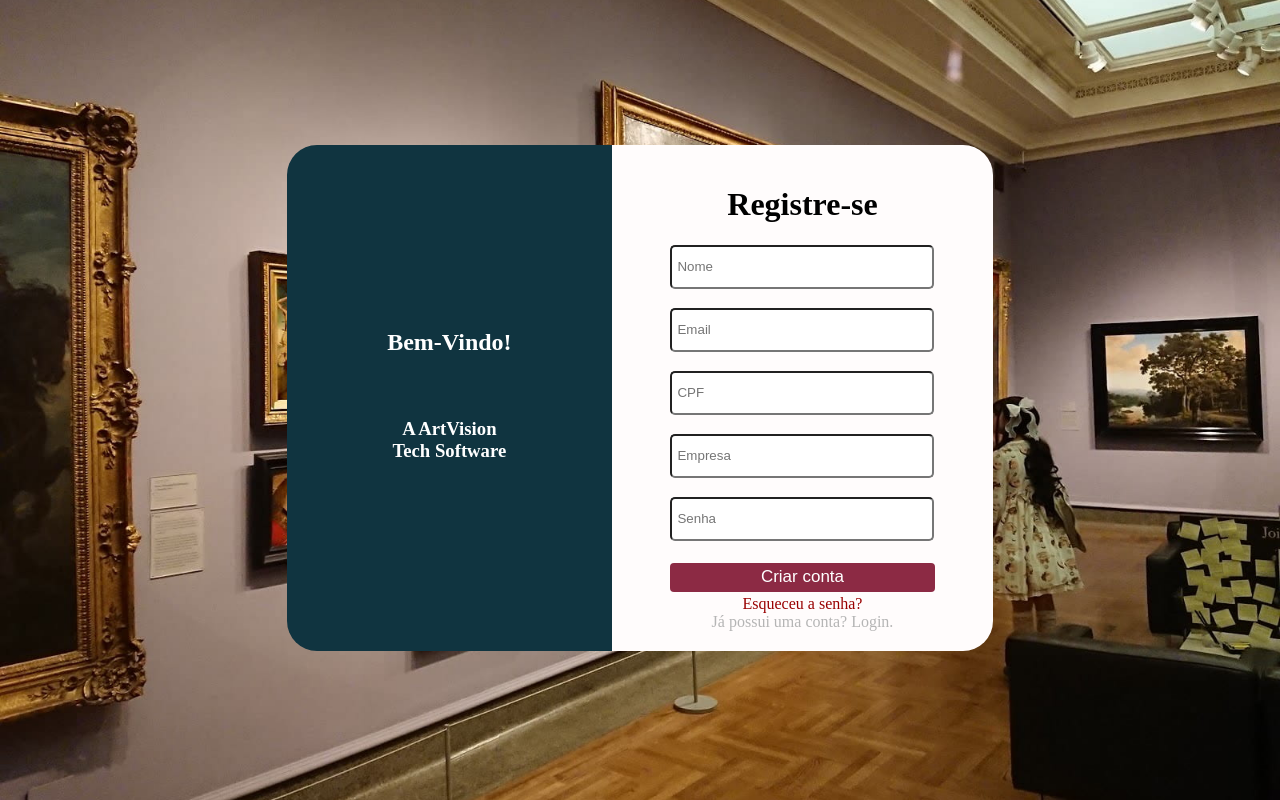
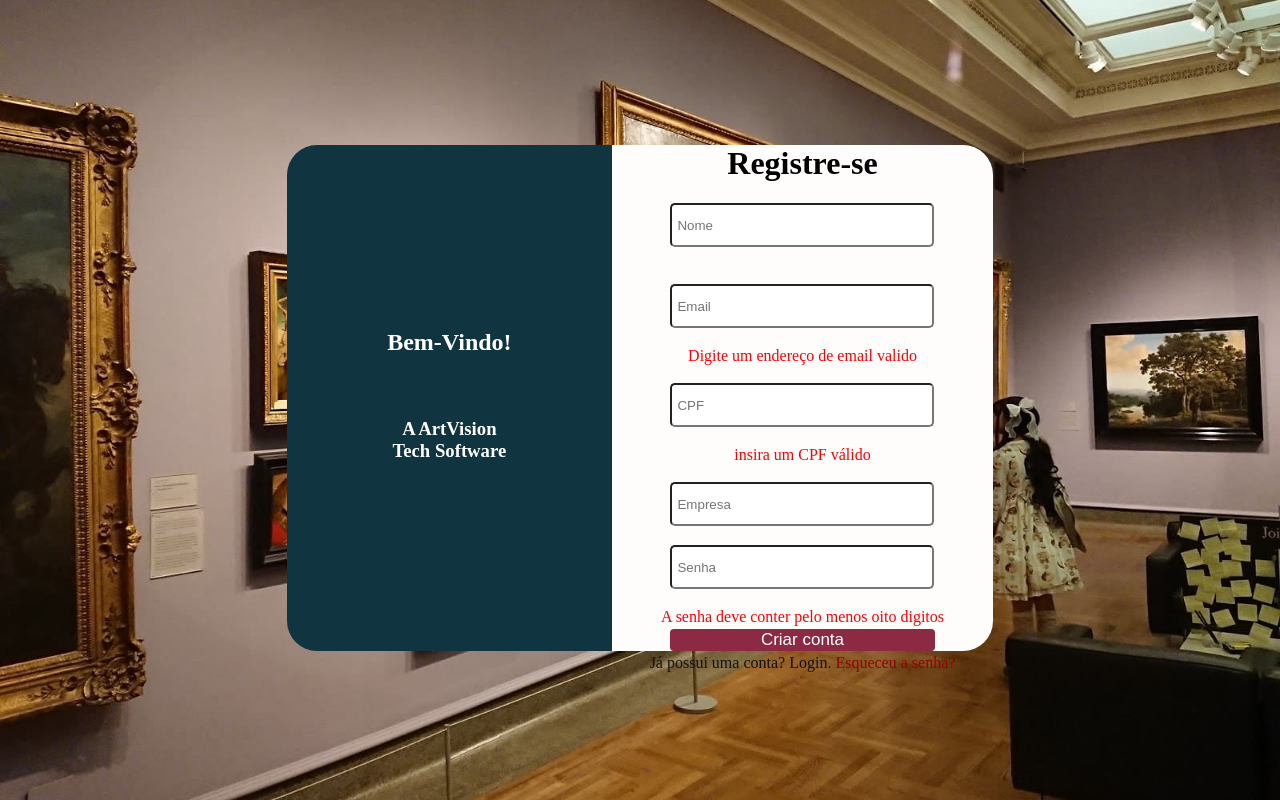
Before and after one commit to Art-Vision-Tech/Art-Vision-Tech-Weabsite, a plain HTML site: page cadastro/cadastro.html in a window 1280 px wide. Both pictures are taken after a click on the button "Criar conta". Drawn offline with Linux system fonts and the light colour scheme.

Commit message:
Atualização

```diff
--- a/cadastro/cadastro.html
+++ b/cadastro/cadastro.html
@@ -1,55 +1,120 @@
 <!DOCTYPE html>
 <html lang="pt-br">
+
 <head>
     <meta charset="UTF-8">
     <meta name="viewport" content="width=device-width, initial-scale=1.0">
     <title>Tela de Cadastro</title>
     <link rel="stylesheet" href="styles_cadastro.css">
 </head>
+
 <body>
     <div class="quadro1">
         <h2 class="titulo1">Bem-Vindo!</h2>
 
-        <h3 class="titulo1">A  ArtVision Tech Software</h3>
+        <h3 class="titulo1">A ArtVision Tech Software</h3>
 
     </div>
     <div class="quadro">
         <h1 class="titulo">Registre-se</h1>
 
         <div class="campos">
-        <input type="text" name="nome" placeholder="Nome">
+            <input type="text" id="input_nome" placeholder="Nome">
+        </div>
+
+        <div id="div_nome" style="color: red;"></div> <br>
+
+        <div class="campos">
+            <input type="email" id="input_email" placeholder="Email">
+        </div>
+
+        <div id="div_email" style="color: red;"></div> <br>
+
+        <div class="campos">
+            <input type="number" id="input_CPF" placeholder="CPF">
+        </div>
+
+        <div id="div_cpf" style="color: red;"></div> <br>
+
+        <div class="campos">
+            <input type="text" id="input_empresa" placeholder="Empresa">
         </div>
 
         <div class="campos">
-        <input type="email" name="email" placeholder="Email">
+            <input type="password" id="input_senha" placeholder="Senha">
         </div>
 
-    <div class="campos">
-        <input type="number" name="CPF" max="11" placeholder="CPF">
-    </div>
+        <div id="div_senha" style="color: red;"></div>
+        <div id="div_BemVindo" style="color: rgb(0, 255, 21);"></div>
 
-    <div class="campos">
-        <input type="text" name="empresa" placeholder="Empresa">
-    </div>
+        <button onclick="validar()" class="botao">Criar conta</button>
+        <div class="card-footer">
+            <a href="login.html" class="login">Já possui uma conta? Login.</a>
+            <a href="#" class="senha">Esqueceu a senha?</a>
 
-    <div class="campos">
-        <input type="password" name="senha" placeholder="Senha">
-    </div>
-
-    <button class="botao">Criar conta</button>
-    <div class="card-footer">
-        <a href="#" class="senha">Esqueceu a senha?</a> <br>
-        <a href="login.html" class="login">Já possui uma conta? Login.</a>
 
 
         </div>
     </div>
 </body>
+
 </html>
 <script>
-var bom= dia
+    function validar() {
+        var nome = input_nome.value
+        var email = input_email.value
+        var cpf = input_CPF.value
+        var empresa = input_empresa.value
+        var senha = input_senha.value
+        var nome_especial =
+            nome.indexOf('1') >= 0 || nome.indexOf('2') >= 0 ||
+            nome.indexOf('3') >= 0 || nome.indexOf('4') >= 0 ||
+            nome.indexOf('5') >= 0 || nome.indexOf('7') >= 0 ||
+            nome.indexOf('8') >= 0 || nome.indexOf('9') >= 0 ||
+            nome.indexOf('0') >= 0 || nome.indexOf('!') >= 0 ||
+            nome.indexOf('@') >= 0 || nome.indexOf('6') >= 0 ||
+            nome.indexOf('#') >= 0 || nome.indexOf('%') >= 0 ||
+            nome.indexOf('¨') >= 0 || nome.indexOf('&') >= 0 ||
+            nome.indexOf('*') >= 0 || nome.indexOf('-') >= 0 ||
+            nome.indexOf('(') >= 0 || nome.indexOf('_') >= 0 ||
+            nome.indexOf(')') >= 0 || nome.indexOf('+') >= 0 ||
+            nome.indexOf('$') >= 0 || nome.indexOf('=') >= 0 ||
+            nome.indexOf('ç') >= 0 || nome.indexOf(',') >= 0 ||
+            nome.indexOf('{') >= 0 || nome.indexOf(':') >= 0 ||
+            nome.indexOf('}') >= 0 || nome.indexOf(';') >= 0 ||
+            nome.indexOf('[') >= 0 || nome.indexOf('|') >= 0 ||
+            nome.indexOf('/') >= 0 || nome.indexOf('º') >= 0 ||
+            nome.indexOf('?') >= 0 || nome.indexOf('°') >= 0;
+
+
+        var emailValido = email.endsWith('@gmail.com') ||
+            email.endsWith('@hotmail.com') ||
+            email.endsWith('@outlook.com') ||
+            email.endsWith('@sptech.school')
+
+        if (nome_especial) {
+            div_nome.innerHTML = 'O Nome deve conter apenas letras <br>'
+        } else{
+            div_nome.innerHTML =" "
+        }
+        if (emailValido)
+            div_email.innerHTML = ''
+        else { div_email.innerHTML = 'Digite um endereço de email valido ' }
+
+
+        if (cpf.length != 11) {
+            div_cpf.innerHTML = 'insira um CPF válido'
+        } else {
+            div_cpf.innerHTML = ` `
+        }
 
 
 
+        if (senha.length < 8) {
+            div_senha.innerHTML = 'A senha deve conter pelo menos oito digitos'
+        } else {
+            div_BemVindo.innerHTML = 'Cadastro bem sucedido '
+        }
 
+    }
 </script>
--- a/cadastro/styles_cadastro.css
+++ b/cadastro/styles_cadastro.css
@@ -91,7 +91,7 @@ body{
 }
 
 .login{
-    color: rgb(181, 181, 181);
+    color: rgb(18, 19, 18);
     text-decoration:dashed ;
 
 }
```
Also changed, not shown: login/login.html (+22 -15 lines). Lines whose indentation alone changed are shown as unchanged.
